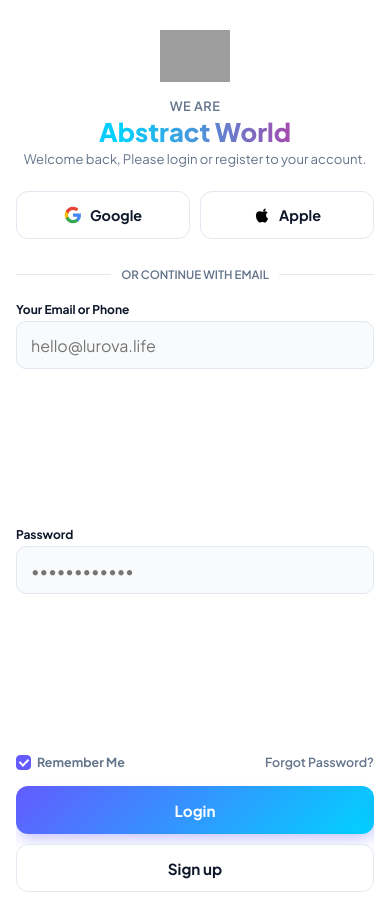
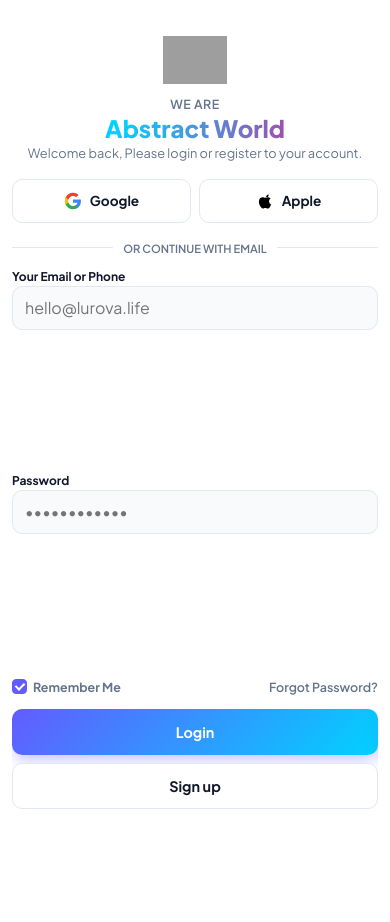
Before and after one commit to anuragyadav05/lurovaaccount, a plain HTML site: page index.html in a window 390 px wide. After the commit the page ends 844 px from the top, so only its background shows below. Drawn offline with Linux system fonts and the light colour scheme; no server answers; grey boxes are pictures that could not be loaded.

Commit message:
Update style.css

```diff
--- a/style.css
+++ b/style.css
@@ -130,7 +130,7 @@ body.profile-view-active {
   box-shadow: 0 30px 60px -12px rgba(0, 0, 0, 0.35);
   display: flex;
   overflow: hidden;
-  min-height: 580px;
+  min-height: 560px;
   position: relative;
   width: 100%;
 }
@@ -139,7 +139,7 @@ body.profile-view-active {
 
 .form-container {
   flex: 1.1;
-  padding: 40px 44px;
+  padding: 36px 40px;
   display: flex;
   flex-direction: column;
   justify-content: center;
@@ -148,25 +148,25 @@ body.profile-view-active {
   width: 100%;
 }
 
-.brand-header { margin-bottom: 16px; }
+.brand-header { margin-bottom: 12px; }
 
 .brand-logo {
-  height: 54px;
+  height: 50px;
   width: auto;
-  margin-bottom: 12px;
+  margin-bottom: 8px;
   object-fit: contain;
 }
 
 .brand-intro span {
   color: var(--text-muted);
-  font-size: 0.82rem;
+  font-size: 0.8rem;
   font-weight: 600;
   text-transform: uppercase;
   letter-spacing: 0.5px;
 }
 
 .color-change-text {
-  font-size: 1.8rem;
+  font-size: 1.7rem;
   font-weight: 800;
   background: linear-gradient(90deg, #635bff, #00d2ff, #ff0080, #7928ca, #635bff);
   background-size: 300% 100%;
@@ -184,7 +184,7 @@ body.profile-view-active {
 
 .brand-intro p {
   color: var(--text-muted);
-  font-size: 0.82rem;
+  font-size: 0.8rem;
 }
 
 /* ==========================================================================
@@ -193,7 +193,7 @@ body.profile-view-active {
 .social-login-grid {
   display: flex;
   gap: 10px;
-  margin-bottom: 12px;
+  margin-bottom: 6px;
 }
 
 .social-btn {
@@ -202,11 +202,11 @@ body.profile-view-active {
   align-items: center;
   justify-content: center;
   gap: 8px;
-  padding: 10px 14px;
+  padding: 9px 12px;
   background: #ffffff;
   border: 1px solid var(--border-color);
   border-radius: var(--radius-sm);
-  font-size: 0.85rem;
+  font-size: 0.82rem;
   font-weight: 700;
   color: var(--text-dark);
   cursor: pointer;
@@ -226,7 +226,7 @@ body.profile-view-active {
   display: flex;
   align-items: center;
   text-align: center;
-  margin: 8px 0 12px;
+  margin: 6px 0 8px;
 }
 
 .divider-text::before,
@@ -239,13 +239,13 @@ body.profile-view-active {
 .divider-text span {
   padding: 0 10px;
   color: var(--text-muted);
-  font-size: 0.72rem;
+  font-size: 0.7rem;
   font-weight: 600;
   text-transform: uppercase;
 }
 
 /* ==========================================================================
-   SLIDING TRACK & FORM INPUTS
+   SLIDING TRACK & FORM INPUTS (TIGHT GAP INTEGRATED)
    ========================================================================== */
 .form-viewport { overflow: hidden; width: 100%; }
 
@@ -262,17 +262,18 @@ body.profile-view-active {
   padding-right: 12px;
   display: flex;
   flex-direction: column;
-  gap: 12px;
+  gap: 10px;
 }
 
-.auth-form.tight-gap { gap: 8px; }
+/* Reduced gap specifically for login form elements */
+.auth-form.tight-gap { gap: 4px; }
 
 .input-row { display: flex; gap: 10px; }
 
 .input-group {
   display: flex;
   flex-direction: column;
-  gap: 4px;
+  gap: 2px; /* Minimal gap between label and input box */
   flex: 1;
 }
 
@@ -289,7 +290,7 @@ input[type="password"],
 input[type="date"],
 select {
   width: 100%;
-  padding: 10px 12px;
+  padding: 8px 12px; /* Slimmer vertical input padding */
   background: var(--input-bg);
   border: 1px solid var(--border-color);
   border-radius: var(--radius-sm);
@@ -317,6 +318,7 @@ input:disabled, select:disabled {
   justify-content: space-between;
   align-items: center;
   margin-top: 2px;
+  margin-bottom: 2px;
 }
 
 .checkbox-container {
@@ -379,12 +381,12 @@ input:disabled, select:disabled {
 .action-buttons-row {
   display: flex;
   gap: 10px;
-  margin-top: 4px;
+  margin-top: 4px; /* Minimal gap above login button */
 }
 
 .btn {
   position: relative;
-  padding: 11px 20px;
+  padding: 10px 18px;
   border-radius: var(--radius-sm);
   font-size: 0.85rem;
   font-weight: 700;
@@ -722,14 +724,12 @@ input:disabled, select:disabled {
    PURE WHITE SIMPLE MOBILE THEME (MAX-WIDTH: 850px)
    ========================================================================== */
 @media (max-width: 850px) {
-  /* 1. Pure White Clean Mobile Background */
   body {
     background-color: #ffffff !important;
-    padding: 20px 16px;
+    padding: 16px 12px;
     align-items: flex-start;
   }
 
-  /* 2. Hide all background art, gradients, spheres, and pills */
   .bg-art-container {
     display: none !important;
   }
@@ -743,7 +743,6 @@ input:disabled, select:disabled {
     width: 100%;
   }
 
-  /* 3. Simple White Card without drop shadows */
   .auth-card {
     min-height: auto;
     border-radius: 0;
@@ -753,44 +752,56 @@ input:disabled, select:disabled {
   }
 
   .form-container {
-    padding: 10px 0;
+    padding: 8px 0;
     background: #ffffff;
   }
 
-  /* 4. Top Centered Logo Branding */
   .brand-header {
     text-align: center;
-    margin-bottom: 24px;
+    margin-bottom: 18px;
   }
 
   .brand-logo {
-    height: 52px;
-    margin: 0 auto 12px auto;
+    height: 48px;
+    margin: 0 auto 8px auto;
     display: block;
   }
 
   .brand-intro span {
+    font-size: 0.78rem;
+  }
+
+  .color-change-text {
+    font-size: 1.5rem;
+  }
+
+  .brand-intro p {
     font-size: 0.8rem;
   }
 
-  .color-change-text {
-    font-size: 1.6rem;
+  .auth-form.tight-gap {
+    gap: 6px; /* Tight vertical gap on mobile */
   }
 
-  .brand-intro p {
-    font-size: 0.82rem;
-  }
-
-  /* 5. Mobile Optimized Buttons & Inputs */
   .social-login-grid {
     flex-direction: row;
-    gap: 10px;
+    gap: 8px;
+    margin-bottom: 8px;
   }
 
   .social-btn {
-    min-height: 48px; /* Larger touch target */
-    border-radius: 12px;
-    font-size: 0.9rem;
+    min-height: 44px;
+    border-radius: 10px;
+    font-size: 0.85rem;
+    padding: 8px 12px;
+  }
+
+  .divider-text {
+    margin: 4px 0 8px;
+  }
+
+  .input-group {
+    gap: 2px;
   }
 
   input[type="text"],
@@ -799,22 +810,27 @@ input:disabled, select:disabled {
   input[type="password"],
   input[type="date"],
   select {
-    min-height: 48px; /* Touch target height */
-    font-size: 16px; /* Prevents auto-zoom on iOS */
+    min-height: 44px;
+    font-size: 16px; /* Prevents auto-zoom on mobile iOS Safari */
     border-radius: 10px;
-    padding: 12px 14px;
+    padding: 10px 12px;
+  }
+
+  .form-utility-row {
+    margin-top: 2px;
+    margin-bottom: 2px;
   }
 
   .btn {
-    min-height: 48px;
-    border-radius: 12px;
-    font-size: 0.95rem;
+    min-height: 46px;
+    border-radius: 10px;
+    font-size: 0.9rem;
   }
 
   .action-buttons-row {
     flex-direction: column;
-    gap: 10px;
-    margin-top: 8px;
+    gap: 8px;
+    margin-top: 6px;
   }
 
   .action-buttons-row .btn {
@@ -825,10 +841,9 @@ input:disabled, select:disabled {
     padding-right: 0;
   }
 
-  /* Stack input grid rows on narrow screens */
   .input-row, .profile-details-grid {
     flex-direction: column;
-    gap: 6px;
+    gap: 10px;
   }
 
   .detail-item {
@@ -836,7 +851,7 @@ input:disabled, select:disabled {
   }
 
   .profile-card {
-    padding: 16px 0;
+    padding: 12px 0;
     box-shadow: none;
     border: none;
     border-radius: 0;
@@ -844,7 +859,7 @@ input:disabled, select:disabled {
   }
 
   .modal-card {
-    padding: 24px 20px;
-    border-radius: 20px;
+    padding: 22px 18px;
+    border-radius: 18px;
   }
 }
```
